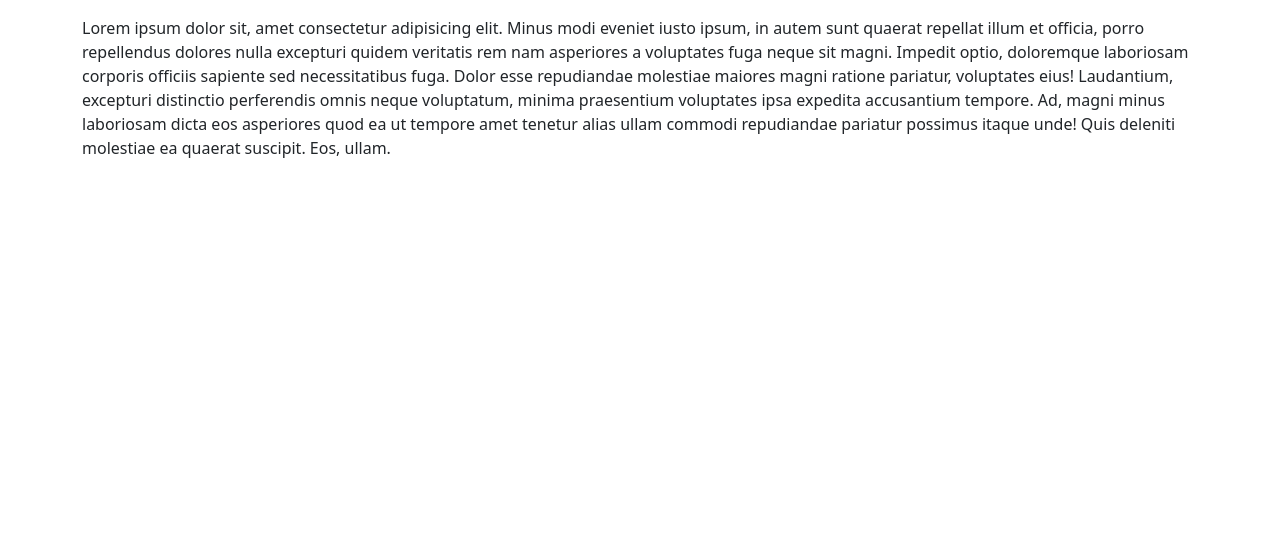
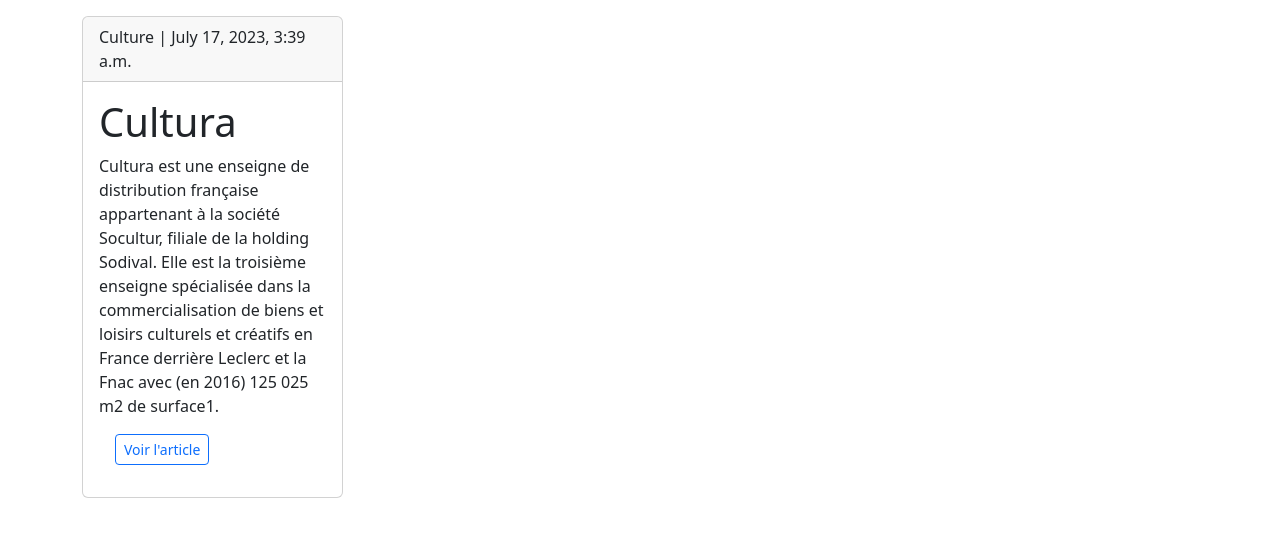
Before and after one commit to rogerTheophile2000/django-blog, a Django app: page / in a window 1280 px wide. Shown: the part 72-609 px from the top of the page. Run offline with Django 4.2, Linux system fonts and the light colour scheme; data comes from the database, SQL or seed files in the repository.

Commit message:
display articles in index template

```diff
--- a/core/templates/index.html
+++ b/core/templates/index.html
@@ -1,20 +1,29 @@
 {% extends 'base.html' %}
 {% block content %}
 
-<div>
-  Lorem ipsum dolor sit, amet consectetur adipisicing elit.
-  Minus modi eveniet iusto ipsum, in autem sunt quaerat
-  repellat illum et officia, porro repellendus dolores
-  nulla excepturi quidem veritatis rem nam asperiores a
-  voluptates fuga neque sit magni. Impedit optio, doloremque
-  laboriosam corporis officiis sapiente sed necessitatibus fuga.
-  Dolor esse repudiandae molestiae maiores magni ratione pariatur,
-  voluptates eius! Laudantium, excepturi distinctio perferendis
-  omnis neque voluptatum, minima praesentium voluptates ipsa expedita accusantium tempore.
-  Ad, magni minus laboriosam dicta eos asperiores
-  quod ea ut tempore amet tenetur alias ullam commodi
-  repudiandae pariatur possimus itaque unde! Quis deleniti
-  molestiae ea quaerat suscipit. Eos, ullam.
+<div class="row">
+  {% for article in articles %}
+    <div class="col-3">
+      <div class="card">
+        <div class="card-header">
+          {{ article.category }} | {{ article.created_at }}
+        </div>
+        <div class="card-body">
+          <div class="card-text">
+            <h1>{{ article.title }}</h1>
+          </div>
+          <div class="card-text">
+            {{ article.introduction }}
+          </div>
+          <div class="card-text p-3">
+            <a class="btn btn-outline-primary btn-sm" href="#">Voir l'article</a>
+          </div>
+        </div>
+      </div>
+    </div>
+
+  {% endfor %}
+
 </div>
 
 
--- a/core/views.py
+++ b/core/views.py
@@ -7,7 +7,8 @@ from .forms import FormArticle
 # Create your views here.
 
 def home(request):
-    return render(request, "index.html")
+    articles = Article.objects.all()
+    return render(request, "index.html", {'articles': articles})
 
 def addArticle(request):
     if request.method == "POST":
```
Also changed, not shown: static/blog.css (added).
